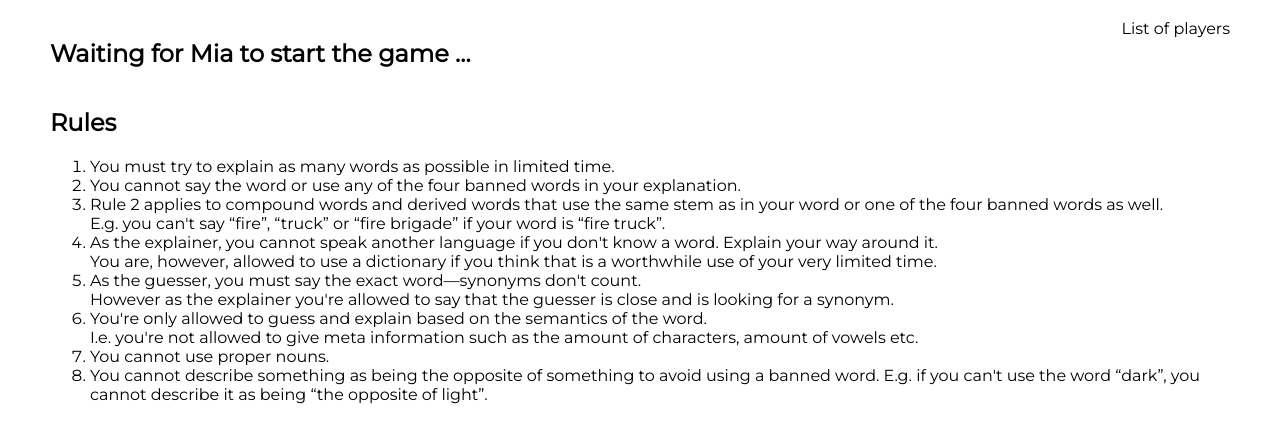
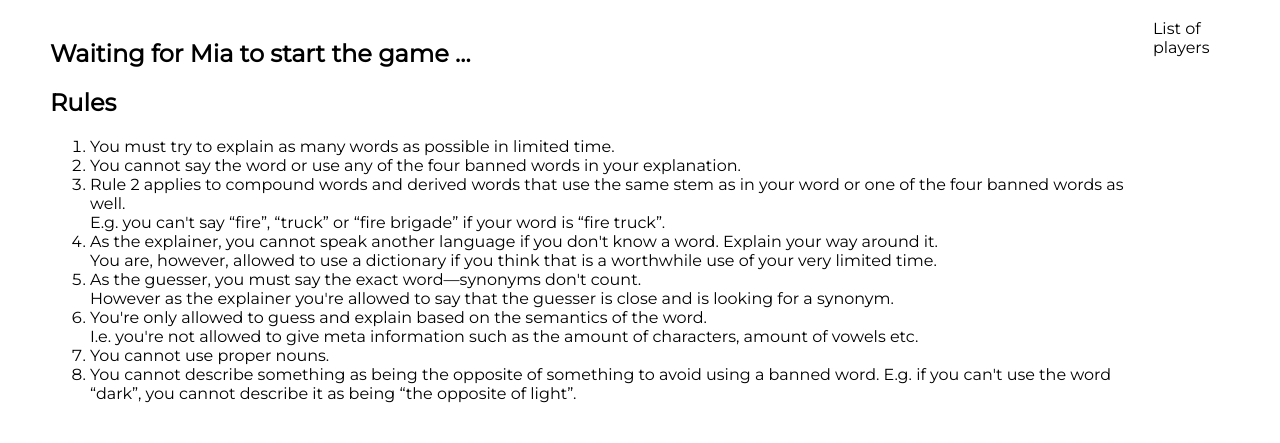
Before and after one commit to miestasmia/Vortumigu, a plain HTML site: page client/index.html in a window 1280 px wide. Shown: the part 151-594 px from the top of the page. Drawn offline with Linux system fonts and the light colour scheme.

Commit message:
Fix client layout

```diff
--- a/client/index.html
+++ b/client/index.html
@@ -25,6 +25,7 @@ along with Vortumigu.  If not, see <http://www.gnu.org/licenses/>.
         <span id="copyrightNotice">&copy; Mia Nordentoft 2016. GPLv3<br/>This site uses cookies. If you do not consent to this, please close the tab.</span>
         <h1>Vortumigu</h1>
         <div id="main">
+            <div>
                 <div id="game">
                     <div id="gameController"></div>
                     <div id="gameExplainer"></div>
@@ -33,11 +34,7 @@ along with Vortumigu.  If not, see <http://www.gnu.org/licenses/>.
                         <h2>Waiting for Mia to start the game …</h2>
                     </div>
                 </div>
-            <div id="players">
-                <span id="playerHeadline">List of players</span>
-                <ul id="playerList"></ul>
-            </div>
-        </div>
+                <div id="rules">
                     <h2>Rules</h2>
                     <ol>
                         <li>You must try to explain as many words as possible in limited time.</li>
@@ -64,6 +61,13 @@ along with Vortumigu.  If not, see <http://www.gnu.org/licenses/>.
                             E.g. if you can't use the word “dark”, you cannot describe it as being “the opposite of light”.
                         </li>
                     </ol>
+                </div>
+            </div>
+            <div id="players">
+                <span id="playerHeadline">List of players</span>
+                <ul id="playerList"></ul>
+            </div>
+        </div>
 
         <script src="script.js"></script>
     </body>
```
Lines whose indentation alone changed are shown as unchanged.
